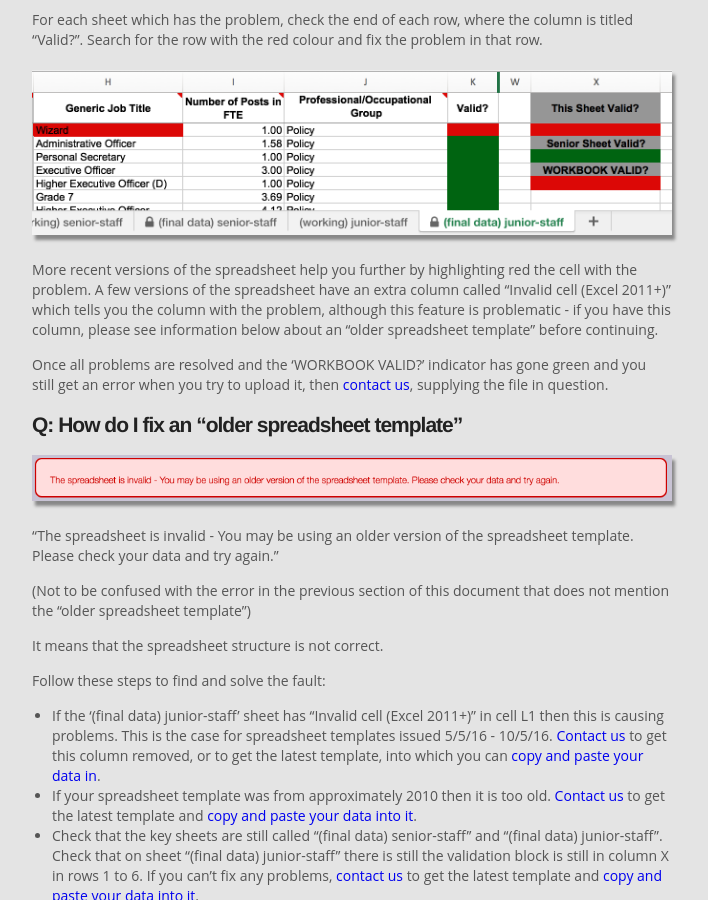
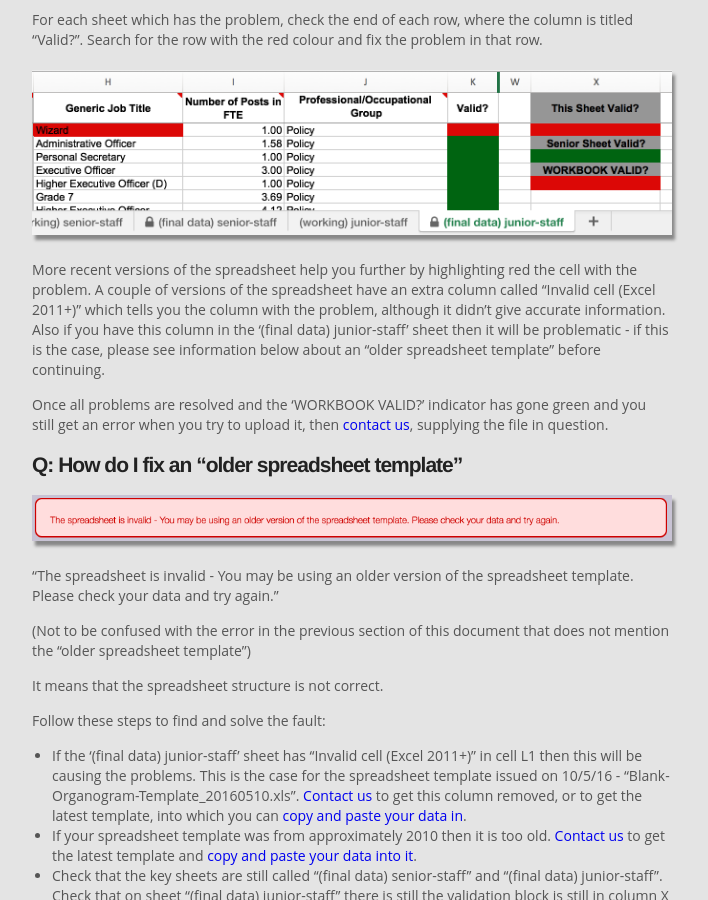
Before and after one commit to datagovuk/guidance, a Jekyll site: the page built from organogram-data.md, in a window 1280 px wide and 900 px high, scrolled down 3472 px. Shown: the whole window, without its empty margins (288-996 px from the left). Built offline with Jekyll 4.4.1, drawn with Linux system fonts in a browser that asks for light colours.

Commit message:
Actually the 5th May template does work as the Validity column was not added to the junior sheet until 10th May version.

```diff
--- a/organogram-data.md
+++ b/organogram-data.md
@@ -110,7 +110,7 @@ For each sheet which has the problem, check the end of each row, where the colum
 
 ![spreadsheet validity indicator - row](images/organogram_spreadsheet_invalid.png)
 
-More recent versions of the spreadsheet help you further by highlighting red the cell with the problem. A few versions of the spreadsheet have an extra column called "Invalid cell (Excel 2011+)" which tells you the column with the problem, although this feature is problematic - if you have this column, please see information below about an "older spreadsheet template" before continuing.
+More recent versions of the spreadsheet help you further by highlighting red the cell with the problem. A couple of versions of the spreadsheet have an extra column called "Invalid cell (Excel 2011+)" which tells you the column with the problem, although it didn't give accurate information. Also if you have this column in the '(final data) junior-staff' sheet then it will be problematic - if this is the case, please see information below about an "older spreadsheet template" before continuing.
 
 Once all problems are resolved and the 'WORKBOOK VALID?' indicator has gone green and you still get an error when you try to upload it, then [contact us](http://data.gov.uk/contact), supplying the file in question.
 
@@ -126,7 +126,7 @@ It means that the spreadsheet structure is not correct.
 
 Follow these steps to find and solve the fault:
 
-* If the '(final data) junior-staff' sheet has "Invalid cell (Excel 2011+)" in cell L1 then this is causing problems. This is the case for spreadsheet templates issued 5/5/16 - 10/5/16. [Contact us](http://data.gov.uk/contact) to get this column removed, or to get the latest template, into which you can [copy and paste your data in](#q-how-do-i-copy-and-paste-my-spreadsheet-data-onto-a-new-template-spreadsheet).
+* If the '(final data) junior-staff' sheet has "Invalid cell (Excel 2011+)" in cell L1 then this will be causing the problems. This is the case for the spreadsheet template issued on 10/5/16 - "Blank-Organogram-Template_20160510.xls". [Contact us](http://data.gov.uk/contact) to get this column removed, or to get the latest template, into which you can [copy and paste your data in](#q-how-do-i-copy-and-paste-my-spreadsheet-data-onto-a-new-template-spreadsheet).
 * If your spreadsheet template was from approximately 2010 then it is too old. [Contact us](http://data.gov.uk/contact) to get the latest template and [copy and paste your data into it](#q-how-do-i-copy-and-paste-my-spreadsheet-data-onto-a-new-template-spreadsheet).
 * Check that the key sheets are still called "(final data) senior-staff" and "(final data) junior-staff". Check that on sheet "(final data) junior-staff" there is still the validation block is still in column X in rows 1 to 6. If you can't fix any problems, [contact us](http://data.gov.uk/contact) to get the latest template and [copy and paste your data into it](#q-how-do-i-copy-and-paste-my-spreadsheet-data-onto-a-new-template-spreadsheet).
 
```
